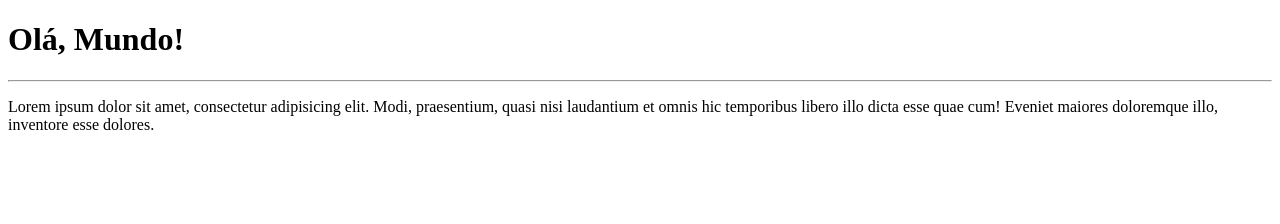
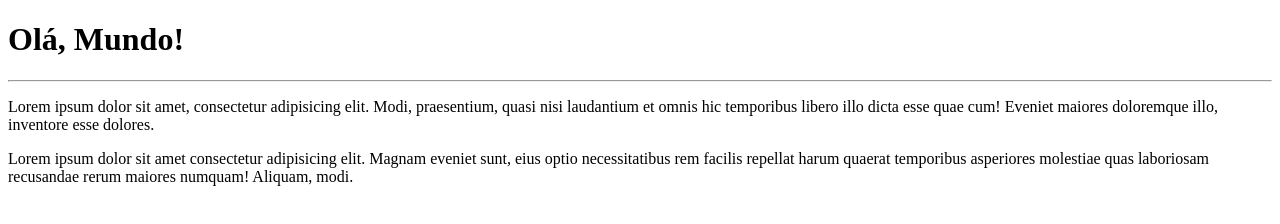
Before and after one commit to caiochalegre/Ola-Mundo, a plain HTML site: page site-exemplo/index.html in a window 1280 px wide. Drawn offline with Linux system fonts and the light colour scheme.

Commit message:
Adicionei um parágrafo

```diff
--- a/site-exemplo/index.html
+++ b/site-exemplo/index.html
@@ -10,5 +10,6 @@
    <h1>Olá, Mundo!</h1>
    <hr>
    <p>Lorem ipsum dolor sit amet, consectetur adipisicing elit. Modi, praesentium, quasi nisi laudantium et omnis hic temporibus libero illo dicta esse quae cum! Eveniet maiores doloremque illo, inventore esse dolores.</p>
+   <p>Lorem ipsum dolor sit amet consectetur adipisicing elit. Magnam eveniet sunt, eius optio necessitatibus rem facilis repellat harum quaerat temporibus asperiores molestiae quas laboriosam recusandae rerum maiores numquam! Aliquam, modi.</p>
 </body>
 </html>
```
